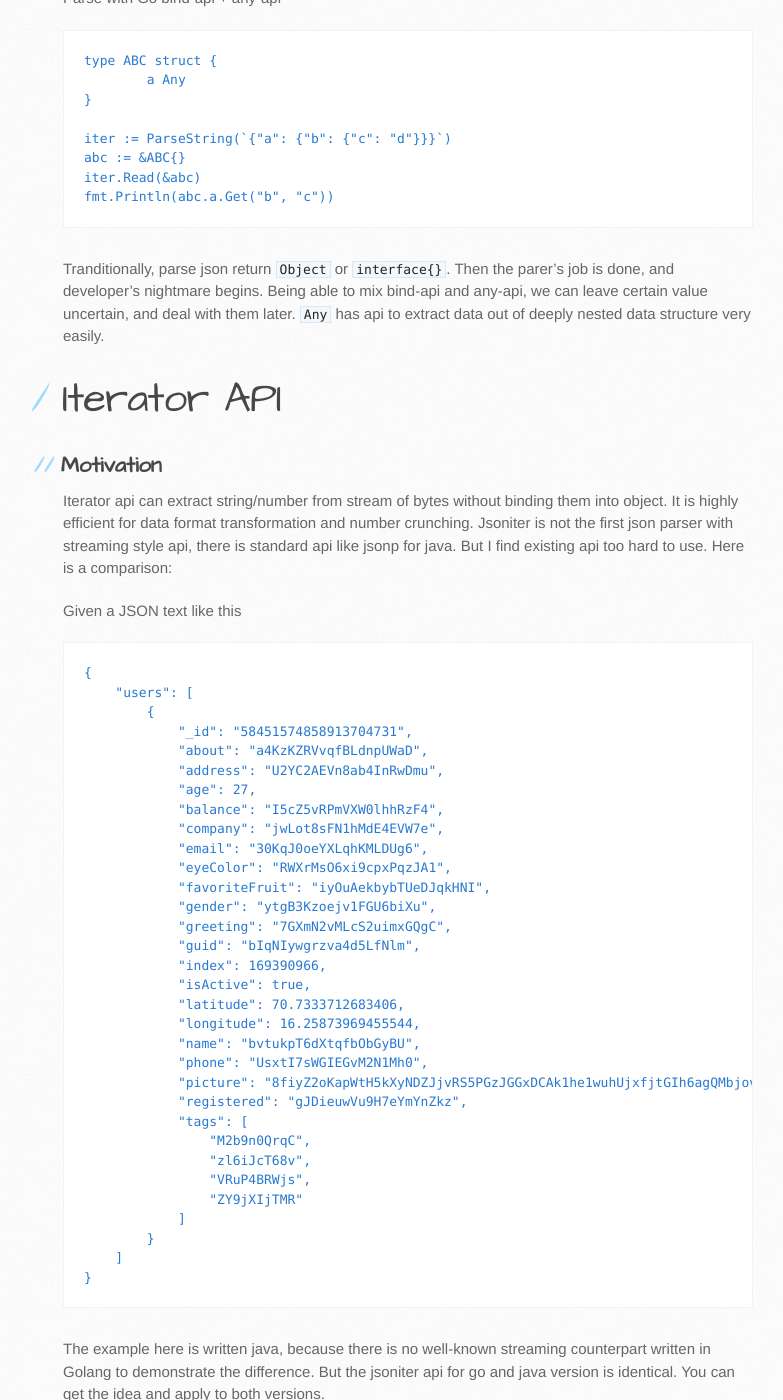
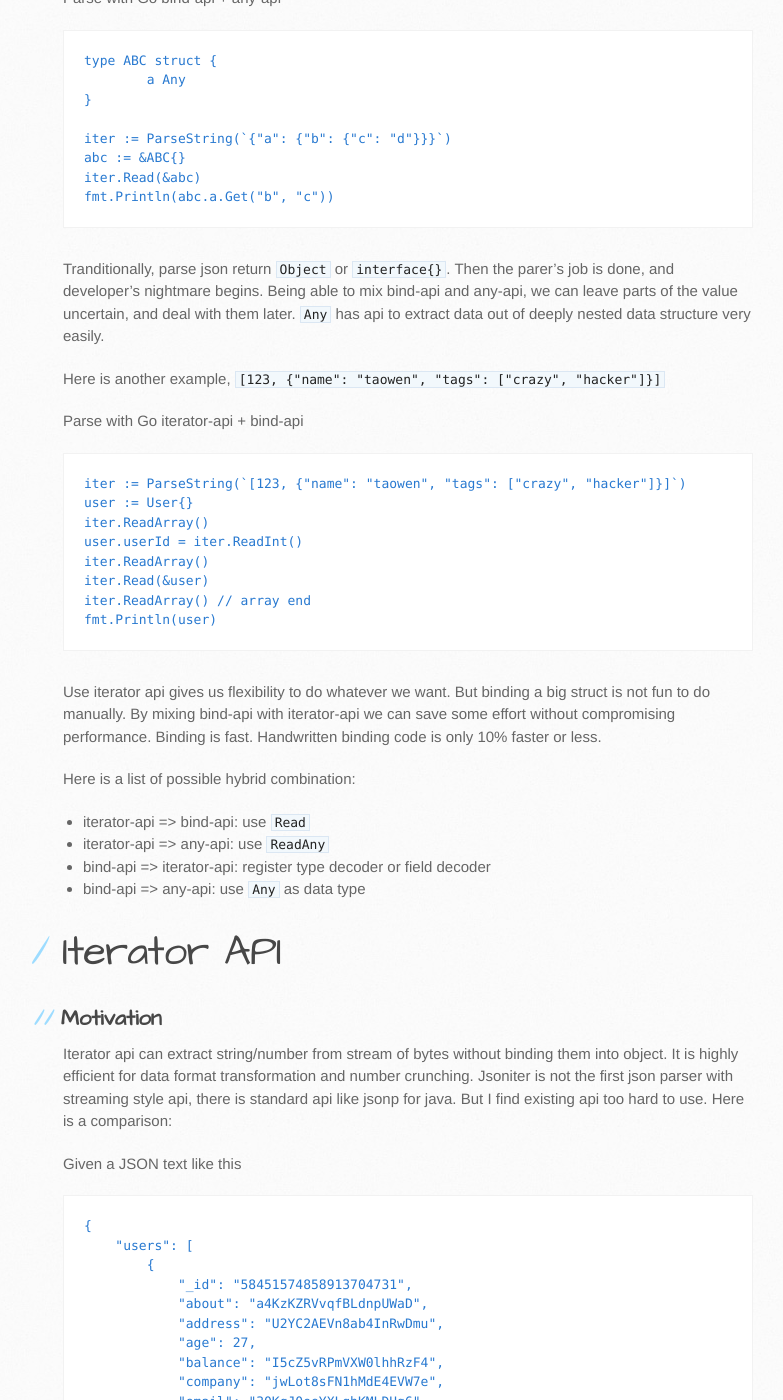
Before and after one commit to json-iterator/json-iterator.github.io, a Jekyll site: the page built from api.md, in a window 1280 px wide and 1400 px high, scrolled down 958 px. Shown: the whole window, without its empty margins (107-890 px from the left). Built offline with Jekyll 4.4.1, drawn with Linux system fonts in a browser that asks for light colours; comment, search, counter and statistics services are not loaded.

Commit message:
Update api.md

````diff
--- a/api.md
+++ b/api.md
@@ -33,8 +33,31 @@ iter.Read(&abc)
 fmt.Println(abc.a.Get("b", "c"))
 ```
 
-Tranditionally, parse json return `Object` or `interface{}`. Then the parer's job is done, and developer's nightmare begins. Being able to mix bind-api and any-api, we can leave certain value uncertain, and deal with them later. `Any` has api to extract data out of deeply nested data structure very easily.
+Tranditionally, parse json return `Object` or `interface{}`. Then the parer's job is done, and developer's nightmare begins. Being able to mix bind-api and any-api, we can leave parts of the value uncertain, and deal with them later. `Any` has api to extract data out of deeply nested data structure very easily.
 
+Here is another example, `[123, {"name": "taowen", "tags": ["crazy", "hacker"]}]`
+
+Parse with Go iterator-api + bind-api
+
+```
+iter := ParseString(`[123, {"name": "taowen", "tags": ["crazy", "hacker"]}]`)
+user := User{}
+iter.ReadArray()
+user.userId = iter.ReadInt()
+iter.ReadArray()
+iter.Read(&user)
+iter.ReadArray() // array end
+fmt.Println(user)
+```
+
+Use iterator api gives us flexibility to do whatever we want. But binding a big struct is not fun to do manually. By mixing bind-api with iterator-api we can save some effort without compromising performance. Binding is fast. Handwritten binding code is only 10% faster or less.
+
+Here is a list of possible hybrid combination:
+
+* iterator-api => bind-api: use `Read`
+* iterator-api => any-api: use `ReadAny`
+* bind-api => iterator-api: register type decoder or field decoder
+* bind-api => any-api: use `Any` as data type
 
 # Iterator API
 
````
